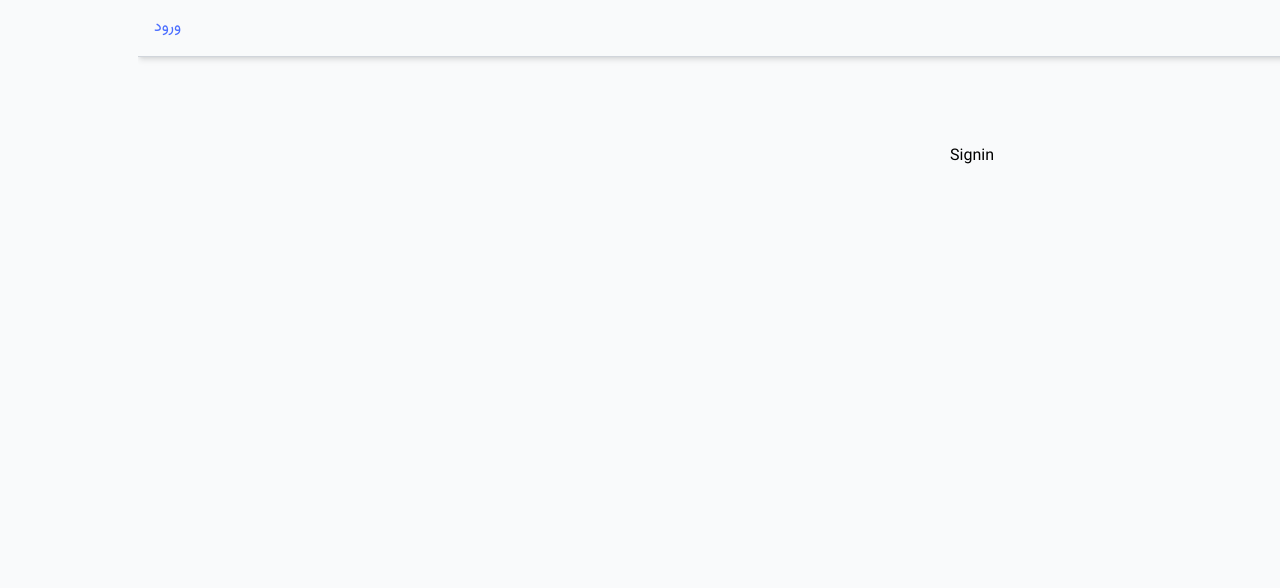
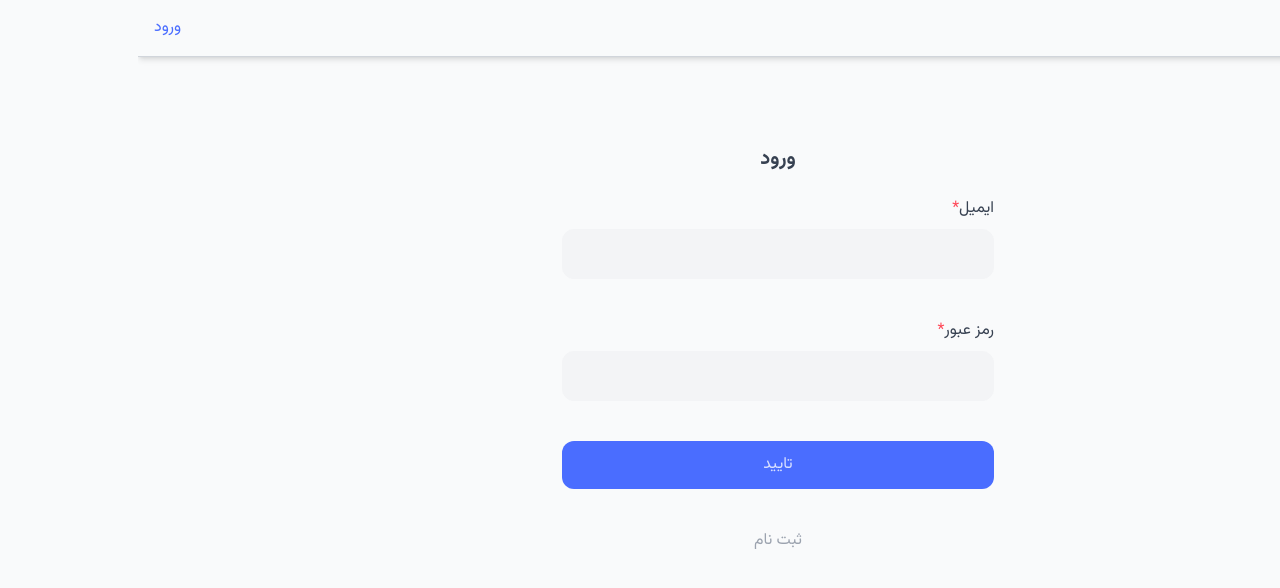
Before and after one commit to AliMoradpour/next-blog-app, a Next.js app in the folder frontend/: page /signin in a window 1280 px wide. Shown: the top 588 px of the page. Built offline with nearby package versions, Linux system fonts and the light colour scheme.

Commit message:
sigin page

```diff
--- a/frontend/src/app/(auth)/signin/page.tsx
+++ b/frontend/src/app/(auth)/signin/page.tsx
@@ -1,7 +1,63 @@
+import * as yup from "yup";
+import { yupResolver } from "@hookform/resolvers/yup";
+import Link from "next/link";
+import Button from "@/ui/Button";
+import RHFTextField from "@/ui/RHFTextField";
+import { signinApi } from "@/services/authService";
+import toast from "react-hot-toast";
+import { useForm } from "react-hook-form";
+
+const schema = yup
+  .object({
+    email: yup.string().email().required("ایمیل الزامی است"),
+    password: yup.string().min(8).required("پسسورد الزامی است"),
+  })
+  .required();
+
 const Signin = () => {
+  const {
+    register,
+    handleSubmit,
+    formState: { errors, isLoading },
+  } = useForm({
+    resolver: yupResolver(schema),
+    mode: "onTouched",
+  });
+
+  const onSubmit = async (values: any) => {
+    try {
+      const { user, message } = await signinApi(values);
+      toast.success(message);
+    } catch (error) {
+      toast.error(error?.response?.data?.message);
+    }
+  };
+
   return (
-    <div>Signin</div>
-  )
-}
+    <div>
+      <h1 className="text-xl font-bold text-secondary-700 text-center mb-6">ورود</h1>
+      <form onSubmit={handleSubmit(onSubmit)} className="space-y-10">
+        <RHFTextField label="ایمیل" name="email" register={register} dir="ltr" isRequired errors={errors} />
+        <RHFTextField
+          label="رمز عبور"
+          name="password"
+          register={register}
+          type="password"
+          dir="ltr"
+          isRequired
+          errors={errors}
+        />
 
-export default Signin
+        <Button type="submit" variant="primary" className="w-full">
+          تایید
+        </Button>
+
+        <Link href="/signup" className="w-full text-center text-secondary-400">
+          ثبت نام
+        </Link>
+      </form>
+    </div>
+  );
+};
+
+export default Signin;
--- a/frontend/src/app/(auth)/signup/page.tsx
+++ b/frontend/src/app/(auth)/signup/page.tsx
@@ -4,7 +4,7 @@ import { signupApi } from "@/services/authService";
 import Button from "@/ui/Button";
 import RHFTextField from "@/ui/RHFTextField";
 import { yupResolver } from "@hookform/resolvers/yup";
-import { useRouter } from "next/router";
+import Link from "next/link";
 import { useForm } from "react-hook-form";
 import toast from "react-hot-toast";
 import * as yup from "yup";
@@ -31,13 +31,10 @@ const Signup = () => {
     mode: "onTouched",
   });
 
-  const router = useRouter();
-
   const onSubmit = async (values: any) => {
     try {
       const { user, message } = await signupApi(values);
       toast.success(message);
-      router.push("/");
     } catch (error) {
       toast.error(error?.response?.data?.message);
     }
@@ -62,6 +59,10 @@ const Signup = () => {
         <Button type="submit" variant="primary" className="w-full">
           تایید
         </Button>
+
+        <Link href="/signin" className="mt-6 text-center text-secondary-500">
+          ورود
+        </Link>
       </form>
     </div>
   );
--- a/frontend/src/services/authService.ts
+++ b/frontend/src/services/authService.ts
@@ -3,3 +3,7 @@ import http from "./httpService";
 export const signupApi = async (data: string[]) => {
   return http.post("/user/signup", data).then(({ data }) => data.data);
 };
+
+export const signinApi = async (data: string[]) => {
+  return http.post("/user/signin", data).then(({ data }) => data.data);
+};
```
